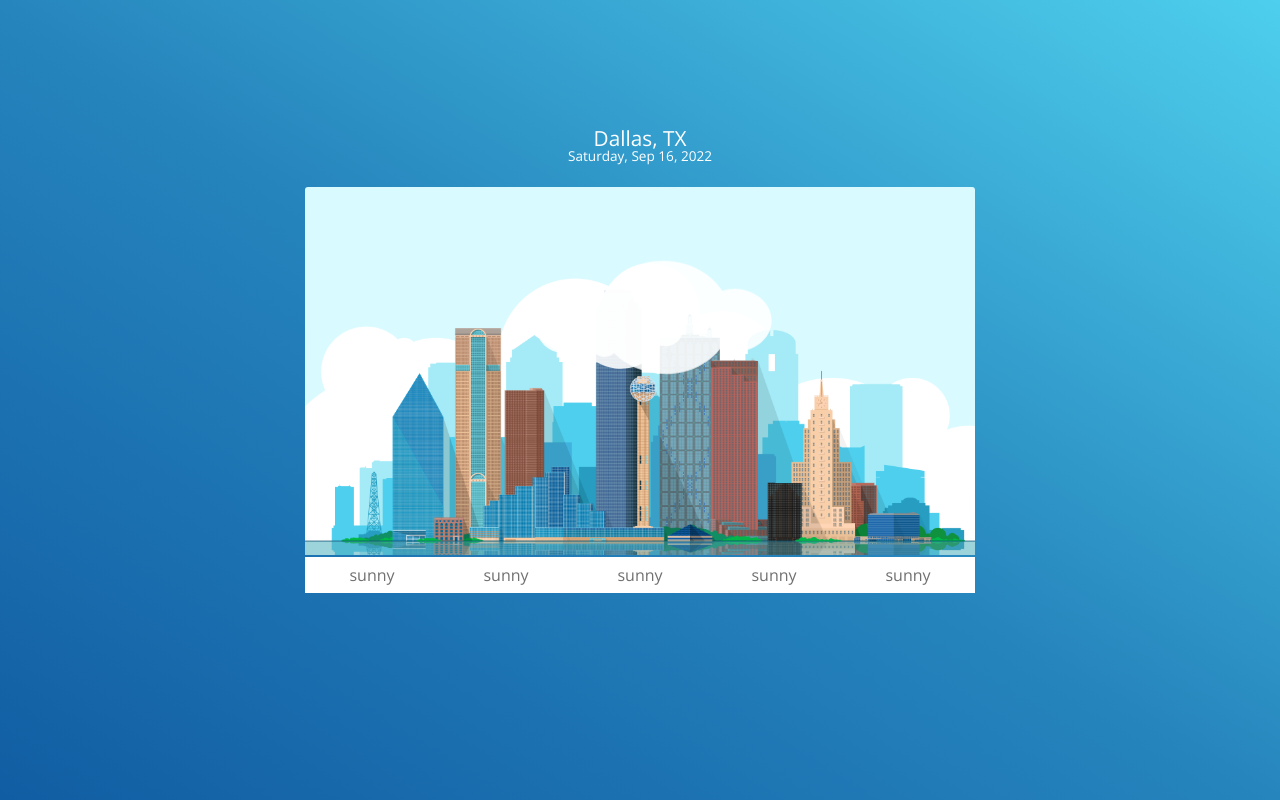
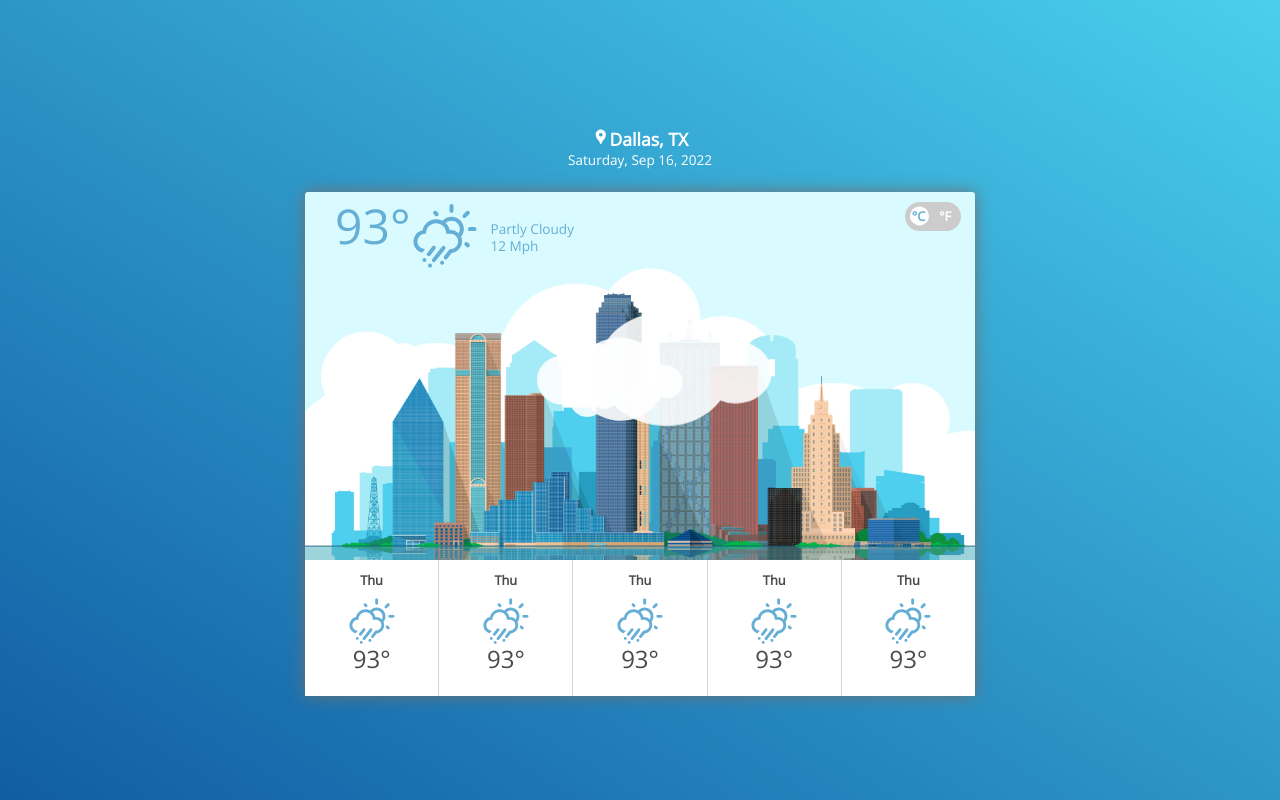
Before and after one commit to RajPatel97/WeatherApp, a React (Create React App) app: page / in a window 1280 px wide. Built offline with nearby package versions, Linux system fonts and the light colour scheme.

Commit message:
Completed desktop UI

```diff
--- a/src/components/Card.jsx
+++ b/src/components/Card.jsx
@@ -1,25 +1,75 @@
 import styled from "styled-components";
+import { WiDayRainWind } from "react-icons/wi";
 
 import { palette } from "../constants/colors";
 import Dallas from "../assets/Dallas.png";
+import ToggleSwitch from "./ToggleSwitch";
+
+const WeatherHeader = () => {
+  return (
+    <WeatherHeaderContainer>
+      <div className="left">
+        <p>93&#176;</p>
+        <WiDayRainWind size={70}></WiDayRainWind>
+        <ul>
+          <li>partly cloudy</li>
+          <li>12 mph</li>
+        </ul>
+      </div>
+      <ToggleSwitch className="right" />
+    </WeatherHeaderContainer>
+  );
+};
 
 const Card = () => {
   return (
     <Container>
+      <WeatherHeader />
       <BackgroundImage src={Dallas} />
 
       <ForcastContainer>
-        <ForcastCard>sunny</ForcastCard>
-        <ForcastCard>sunny</ForcastCard>
-        <ForcastCard>sunny</ForcastCard>
-        <ForcastCard>sunny</ForcastCard>
-        <ForcastCard>sunny</ForcastCard>
+        <ForcastCard>
+          <p className="day">Thu</p>
+          <WiDayRainWind color={palette.blue} size={50}></WiDayRainWind>
+          <p className="temp">93&#176;</p>
+        </ForcastCard>
+        <ForcastCard>
+          <p className="day">Thu</p>
+          <WiDayRainWind color={palette.blue} size={50}></WiDayRainWind>
+          <p className="temp">93&#176;</p>
+        </ForcastCard>
+        <ForcastCard>
+          <p className="day">Thu</p>
+          <WiDayRainWind color={palette.blue} size={50}></WiDayRainWind>
+          <p className="temp">93&#176;</p>
+        </ForcastCard>
+        <ForcastCard>
+          <p className="day">Thu</p>
+          <WiDayRainWind color={palette.blue} size={50}></WiDayRainWind>
+          <p className="temp">93&#176;</p>
+        </ForcastCard>
+        <ForcastCard>
+          <p className="day">Thu</p>
+          <WiDayRainWind color={palette.blue} size={50}></WiDayRainWind>
+          <p className="temp">93&#176;</p>
+        </ForcastCard>
       </ForcastContainer>
     </Container>
   );
 };
 
-const Container = styled.div``;
+const Container = styled.div`
+  filter: drop-shadow(0 0 0.5rem #707070);
+  z-index: 10;
+  /* background-color: white; */
+  /* width: 100%; */
+
+  .vl {
+    /* position: relative;
+    top: -2px; */
+    /* border-left: 1px solid lightgrey; */
+  }
+`;
 
 const BackgroundImage = styled.img`
   /* making the image fit with the width */
@@ -29,19 +79,63 @@ const BackgroundImage = styled.img`
 
 const ForcastContainer = styled.div`
   display: flex;
-  /* width: 100%; */
+  /* going to eliminate the gap between the image and the forecast cards  */
+  z-index: -1;
+  position: relative;
+  top: -3px;
 `;
 
 const ForcastCard = styled.div`
   display: flex;
-  /* align-items: center; */
+  flex-direction: column;
+  align-items: center;
   justify-content: center;
-  color: ${palette.grey};
+  color: ${palette.darkGrey};
   background-color: ${palette.white};
-  padding: 10px 20px 10px 20px;
+  padding: 15px 20px 25px 20px;
   width: 100%;
-  /* border: 1px solid ${palette.grey}; */
-  /* margin-right: 1px; */
+  border-left: 1px solid lightgrey;
+
+  :nth-child(1) {
+    border-left: none;
+  }
+
+  .day {
+    font-weight: 900;
+    font-size: 0.8rem;
+    padding-bottom: 10px;
+  }
+
+  .temp {
+    font-size: 1.5rem;
+  }
+`;
+
+const WeatherHeaderContainer = styled.div`
+  margin: 10px 0 0 30px;
+  position: absolute;
+  color: ${palette.blue};
+  display: flex;
+  /* flex-direction: row; */
+  justify-content: space-between;
+  width: 100%;
+
+  .left {
+    display: flex;
+  }
+
+  p {
+    font-size: 3rem;
+  }
+
+  ul {
+    margin: 20px 0 0 10px;
+  }
+  li {
+    font-size: 0.85rem;
+    text-transform: capitalize;
+    padding-bottom: 4px;
+  }
 `;
 
 export default Card;
--- a/src/components/Header.jsx
+++ b/src/components/Header.jsx
@@ -1,12 +1,15 @@
 import styled from "styled-components";
 import Proptypes from "prop-types";
-
+import { MdLocationPin } from "react-icons/md";
 import { palette } from "../constants/colors";
 
 const Header = ({ location, date }) => {
   return (
     <Container>
-      <h3>{location}</h3>
+      <h3>
+        <MdLocationPin />
+        {location}
+      </h3>
       <p>{date}</p>
     </Container>
   );
@@ -17,13 +20,17 @@ const Container = styled.div`
   align-items: center;
   flex-direction: column;
   color: ${palette.white};
-  padding: 0 0 25px 0;
+  margin: 0 0 25px 0;
+
   h3 {
-    font-size: 1.3rem;
+    font-size: 1.1rem;
+    margin: 0 0 5px 0;
+    font-weight: 600;
   }
 
   p {
     font-size: 0.85rem;
+    /* font-weight: 200; */
   }
 `;
 
--- /dev/null
+++ b/src/components/ToggleSwitch.jsx
@@ -0,0 +1,85 @@
+import styled from "styled-components";
+import { WiCelsius, WiFahrenheit } from "react-icons/wi";
+import { palette } from "../constants/colors";
+
+const ToggleSwitch = () => {
+  return (
+    <Toggle>
+      <input id="my-toggle" className="toggle__input" type="checkbox" />
+      <div className="toggle__slider">
+        <p className="symbol left">&#176;C</p>
+        <p className="symbol right">&#176;F</p>
+        {/* <WiCelsius className="symbol left" color="black" size={25} />
+        <WiFahrenheit className="symbol right" color="black" size={25} /> */}
+      </div>
+    </Toggle>
+  );
+};
+
+const Toggle = styled.label`
+  /* display: inline-block; */
+  margin-right: 100px;
+  /* TODO: this is a temp fix above  */
+  cursor: pointer;
+
+  .symbol {
+    display: flex;
+    align-items: center;
+    z-index: 9;
+    font-size: 0.8rem;
+    font-weight: 900;
+    margin: 0 5px 0 5px;
+    transition: 300ms;
+  }
+  .right {
+    color: ${palette.white};
+  }
+  .left {
+    margin: 0 0 0 2px;
+  }
+
+  .toggle__input {
+    display: none;
+
+    &:checked + .toggle__slider {
+      /* background: #54acd2; */
+      background: ${palette.blue};
+      .left {
+        color: ${palette.white};
+      }
+      .right {
+        color: ${palette.blue};
+      }
+      &:before {
+        left: 2em;
+      }
+    }
+  }
+
+  .toggle__slider {
+    width: 2.9em;
+    height: 1.2em;
+    background: #ccc;
+    padding: 0.3em;
+    border-radius: 2em;
+    position: absolute;
+    transition: 300ms cubic-bezier(0.785, 0.135, 0.15, 0.86);
+    display: flex;
+    justify-content: space-between;
+
+    &:before {
+      content: "";
+      width: 1.2em;
+      height: 1.2em;
+      background: ${palette.white};
+      position: absolute;
+      top: 50%;
+      left: 0.3em;
+      transform: translateY(-50%);
+      border-radius: 50%;
+      transition: 300ms cubic-bezier(0.785, 0.135, 0.15, 0.86);
+    }
+  }
+`;
+
+export default ToggleSwitch;
--- a/src/constants/colors.js
+++ b/src/constants/colors.js
@@ -1,4 +1,6 @@
 export const palette = {
   white: "#ffffff",
   grey: "#707070",
+  darkGrey: "#4A4A4A",
+  blue: "#65AED5",
 };
--- a/src/icons/Clouds.jsx
+++ b/src/icons/Clouds.jsx
@@ -47,6 +47,7 @@ const CloudTwo = (props) => (
 );
 
 const Container = styled.svg`
+  z-index: 99;
   position: absolute;
   @keyframes move-around1 {
     0% {
--- a/src/index.scss
+++ b/src/index.scss
@@ -153,7 +153,8 @@ table {
  for the gradient background of the page
 */
 body {
-  background: linear-gradient(to top right, #115da3, #2685bd, #4ecfed);
+  // background: linear-gradient(to top right, #115da3, #2685bd, #49cfed);
+  background: linear-gradient(to top right, #115da3, #49cfed);
   background-attachment: fixed;
   font-family: "Open Sans", sans-serif, -apple-system, BlinkMacSystemFont,
     "Segoe UI", "Roboto", "Oxygen", "Ubuntu", "Cantarell", "Fira Sans",
```
Also changed, not shown: src/assets/Dallas.jpg (added).
